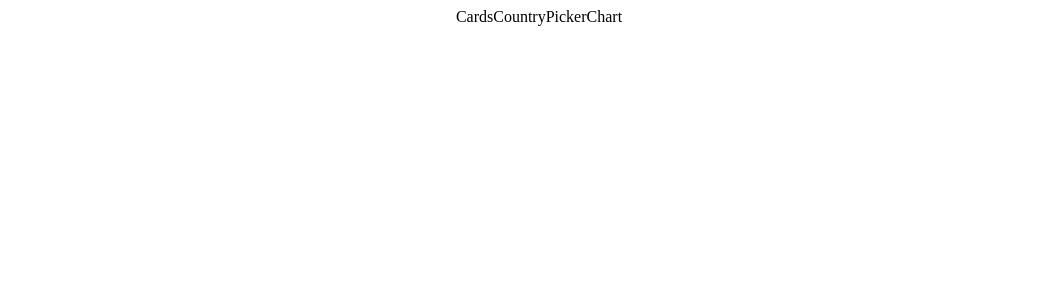
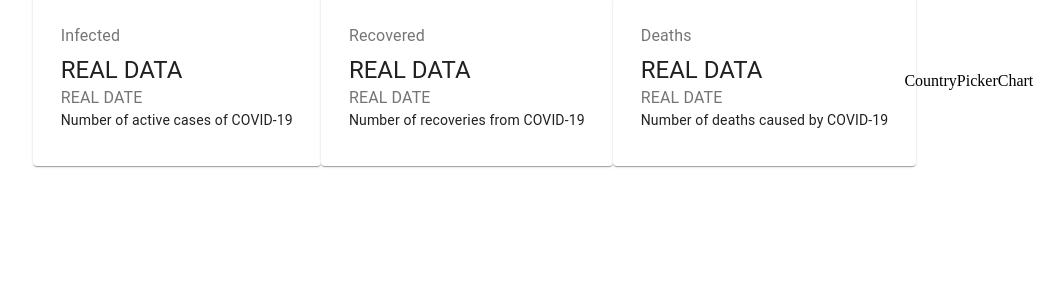
Before and after one commit to KelliePetersen/covid-tracker, a React (Create React App) app: page / in a window 1280 px wide. Shown: the top 300 px of the page, without its empty margins (101-1165 px from the left). Built offline with nearby package versions, Linux system fonts and the light colour scheme; no server answers.

Commit message:
add styling to Cards component

```diff
--- a/src/components/Cards/Cards.jsx
+++ b/src/components/Cards/Cards.jsx
@@ -1,9 +1,36 @@
 import React from 'react';
+import { Card, CardContent, Typography, Grid } from '@material-ui/core';
+import styles from './Cards.module.css';
 
 const Cards = props => {
   return (
-    <div>
-      Cards
+    <div className={styles.container}>
+      <Grid container spacing={3} justify="center">
+        <Grid item component={Card}>
+          <CardContent>
+            <Typography color="textSecondary" gutterBottom>Infected</Typography>
+            <Typography variant="h5">REAL DATA</Typography>
+            <Typography color="textSecondary">REAL DATE</Typography>
+            <Typography variant="body2">Number of active cases of COVID-19</Typography>
+          </CardContent>
+        </Grid>
+        <Grid item component={Card}>
+          <CardContent>
+            <Typography color="textSecondary" gutterBottom>Recovered</Typography>
+            <Typography variant="h5">REAL DATA</Typography>
+            <Typography color="textSecondary">REAL DATE</Typography>
+            <Typography variant="body2">Number of recoveries from COVID-19</Typography>
+          </CardContent>
+        </Grid>
+        <Grid item component={Card}>
+          <CardContent>
+            <Typography color="textSecondary" gutterBottom>Deaths</Typography>
+            <Typography variant="h5">REAL DATA</Typography>
+            <Typography color="textSecondary">REAL DATE</Typography>
+            <Typography variant="body2">Number of deaths caused by COVID-19</Typography>
+          </CardContent>
+        </Grid>
+      </Grid>
     </div>
   )
 }
```
